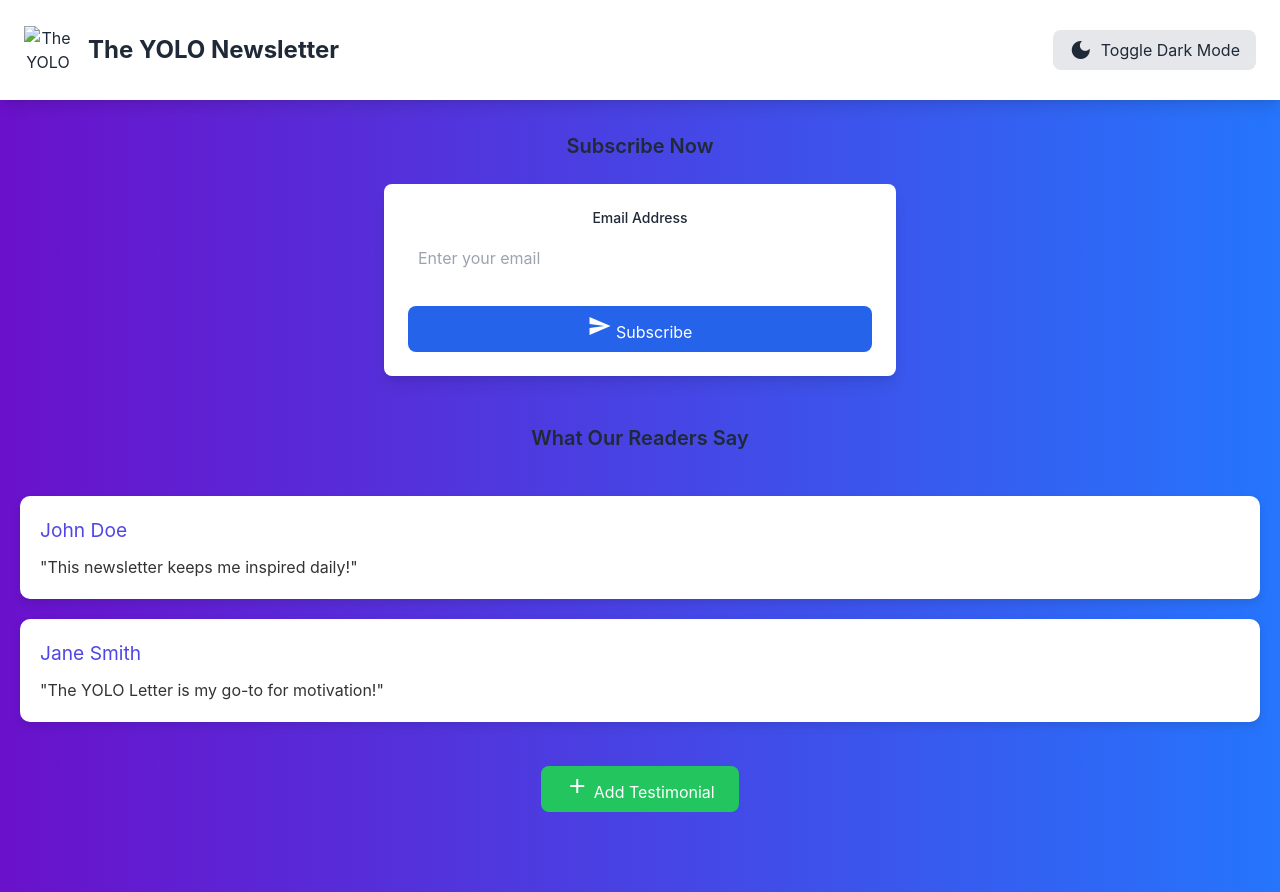
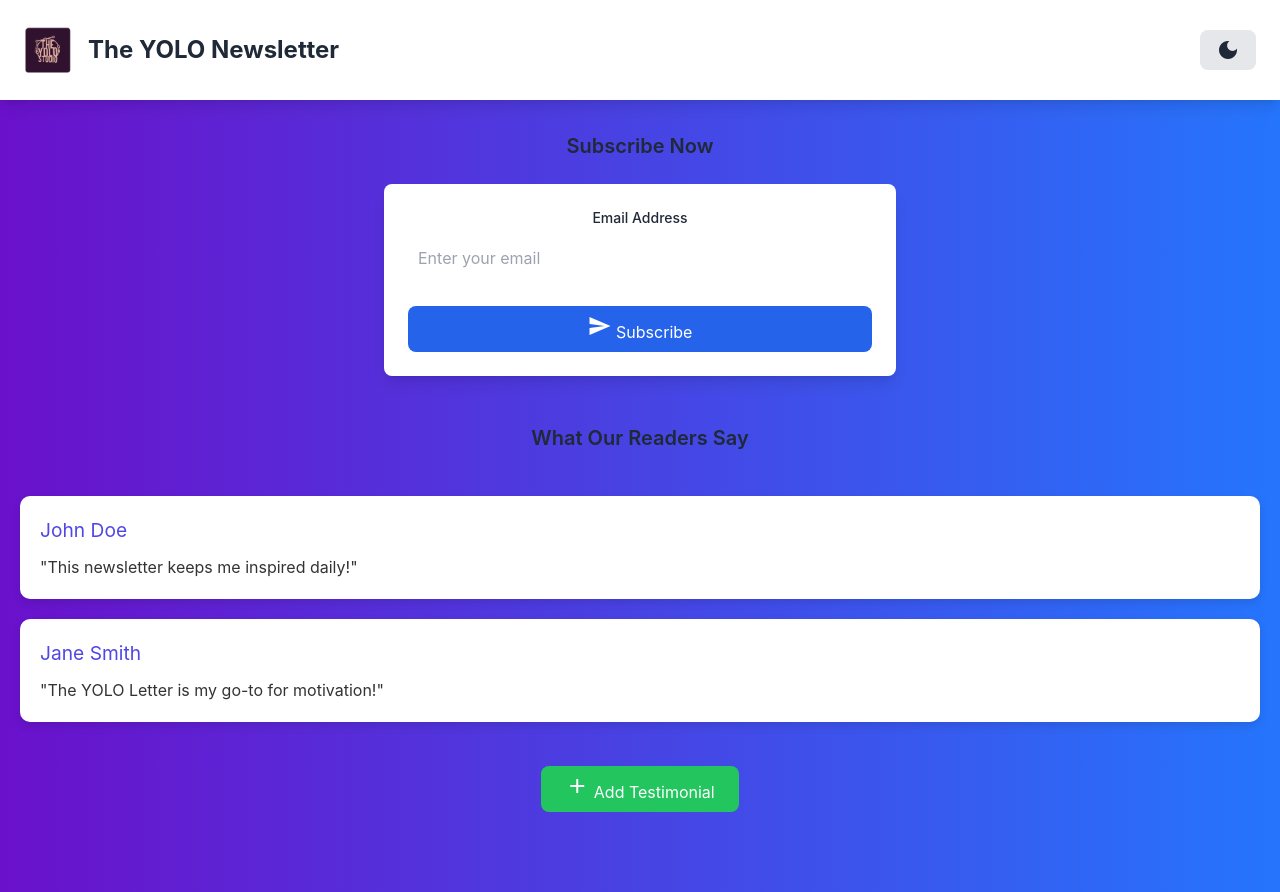
Before and after one commit to 000alimran/TYS-Newsletter-Section, a plain HTML site: page index.html in a window 1280 px wide. Drawn offline with nearby package versions, Linux system fonts and the light colour scheme.

Commit message:
Integrated ShadCN and improved design

```diff
--- a/index.html
+++ b/index.html
@@ -12,12 +12,11 @@
   <header class="p-6 bg-white dark:bg-gray-800 shadow-lg">
     <div class="container mx-auto flex items-center justify-between">
       <div class="flex items-center gap-4">
-        <img src="TYS_logo_bkash_logo.png" alt="The YOLO Studio Logo" class="h-12 w-12">
+        <img src="TYS logo bkash logo.png" alt="The YOLO Studio Logo" class="h-12 w-12">
         <h1 class="text-2xl font-bold">The YOLO Newsletter</h1>
       </div>
       <button id="toggle-dark-mode" class="flex items-center gap-2 bg-gray-200 dark:bg-gray-700 px-4 py-2 rounded-lg hover:bg-gray-300 dark:hover:bg-gray-600">
         <span class="material-icons">dark_mode</span>
-        Toggle Dark Mode
       </button>
     </div>
   </header>
```
